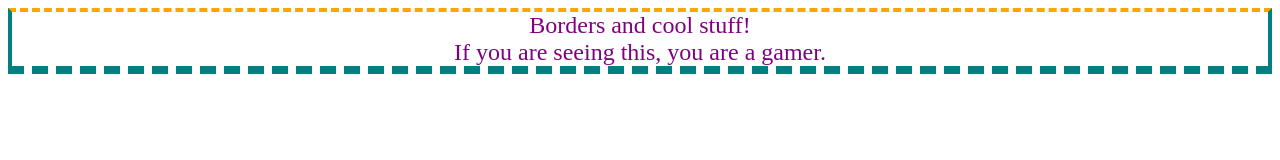
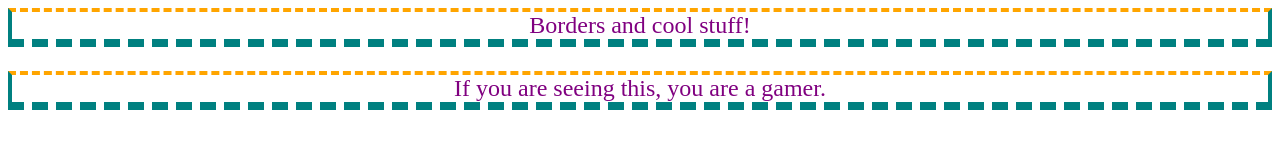
Before and after one commit to Gdog4482/Gdog4482.github.io, a plain HTML site: page index.html in a window 1280 px wide. Drawn offline with Linux system fonts and the light colour scheme.

Commit message:
Edited text #2

```diff
--- a/index.html
+++ b/index.html
@@ -17,7 +17,7 @@
         </style>
         </head>
     <body>
-        <p>Borders and cool stuff!<br>
-        If you are seeing this, you are a gamer.</p>
+        <p>Borders and cool stuff!</p>
+      <p>If you are seeing this, you are a gamer.</p>
     </body>
 </html>
```
